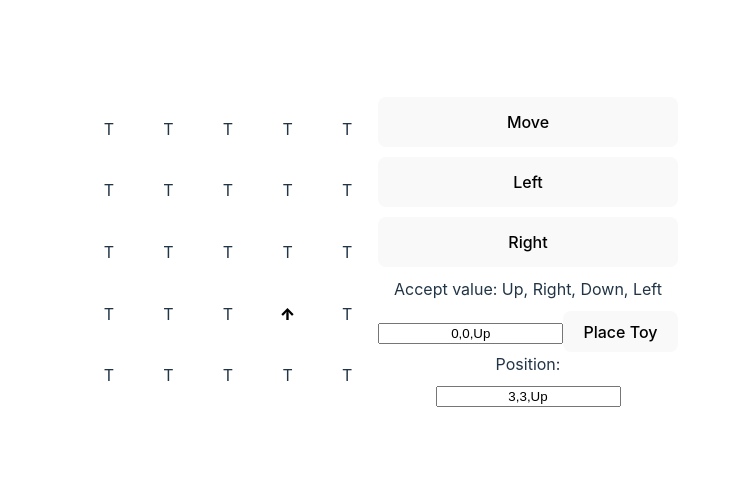
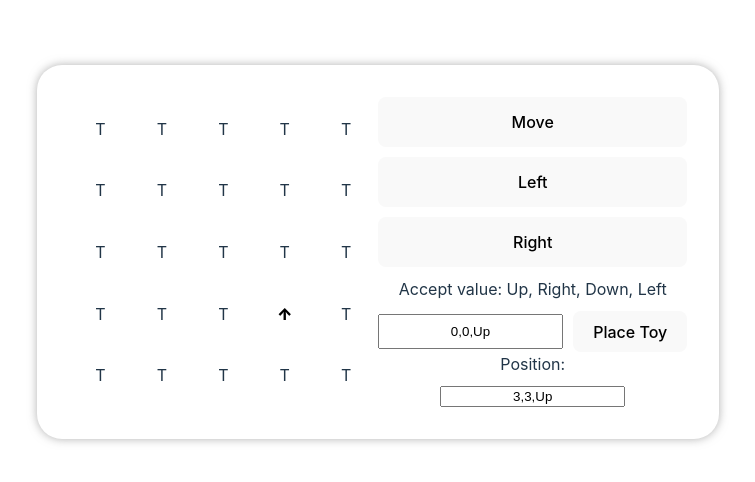
Before and after one commit to t0ury/toy-robot-react, a React (Vite) app: page / in a window 1280 px wide. Shown: the part 148-630 px from the top of the page, without its empty margins (262-1017 px from the left). Built offline with nearby package versions, Linux system fonts and the light colour scheme.

Commit message:
update css

```diff
--- a/src/App.css
+++ b/src/App.css
@@ -8,6 +8,9 @@
 }
 
 .page-view {
+  border-radius: 25px;
+  box-shadow: 0 0 10px 0 rgba(150, 150, 150, 0.743);
+  padding: 2rem;
   display: grid;
   grid-template-columns: repeat(2, minmax(300px, 1fr));
 }
@@ -55,3 +58,13 @@
   min-width: 20px;
   min-height: 20px;
 }
+.set-robot {
+  display: flex;
+  justify-content: center;
+  align-items: center;
+  gap: 10px;
+}
+.set-robot input {
+  height: 70%;
+  margin: 0;
+}
```
